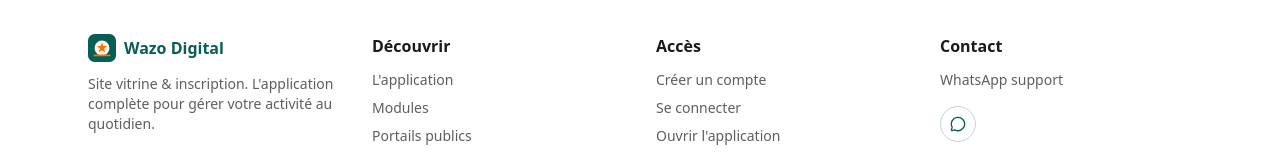
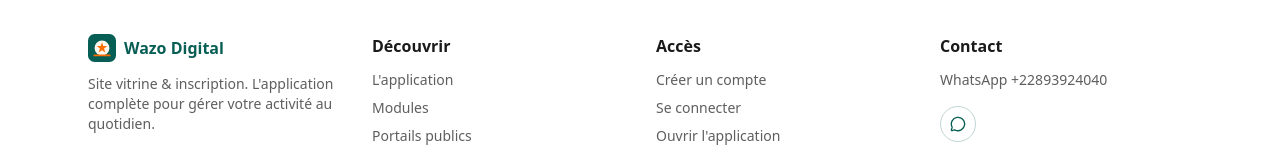
Before and after one commit to jacques99e/landing-jacques99e, a Next.js app: page / in a window 1280 px wide. Shown: the part 6098-6254 px from the top of the page. Built offline with nearby package versions, Linux system fonts and the light colour scheme; no server answers.

Commit message:
fix: numero WhatsApp support +22893924040

```diff
--- a/components/vitrine/SiteFooter.tsx
+++ b/components/vitrine/SiteFooter.tsx
@@ -2,6 +2,9 @@ import Image from "next/image";
 import Link from "next/link";
 import { MessageCircle } from "lucide-react";
 import { resolveAppUrl } from "@/lib/public-urls";
+import { WHATSAPP_SUPPORT } from "@/lib/vitrine-data";
+
+const WHATSAPP_URL = `https://wa.me/${WHATSAPP_SUPPORT.replace(/\D/g, "")}`;
 
 export function SiteFooter() {
   const appUrl = resolveAppUrl();
@@ -57,13 +60,13 @@ export function SiteFooter() {
           <p className="font-semibold">Contact</p>
           <ul className="mt-3 space-y-2 text-sm text-[#1A1A1A]/70">
             <li>
-              <a href="https://wa.me/22890000000" target="_blank" rel="noreferrer">
-                WhatsApp support
+              <a href={WHATSAPP_URL} target="_blank" rel="noreferrer">
+                WhatsApp {WHATSAPP_SUPPORT}
               </a>
             </li>
           </ul>
           <a
-            href="https://wa.me/22890000000"
+            href={WHATSAPP_URL}
             target="_blank"
             rel="noreferrer"
             aria-label="WhatsApp"
--- a/lib/vitrine-data.ts
+++ b/lib/vitrine-data.ts
@@ -19,6 +19,9 @@ export const APP_STATS = [
   { value: "Offline", label: "mode hors ligne" },
   { value: "MoMo", label: "Mobile Money" },
 ] as const;
+
+/** Numéro WhatsApp support (lien wa.me sans + ni espaces) */
+export const WHATSAPP_SUPPORT = "+22893924040";
 
 export const NAV_LINKS = [
   { label: "L'application", href: "#application" },
```
